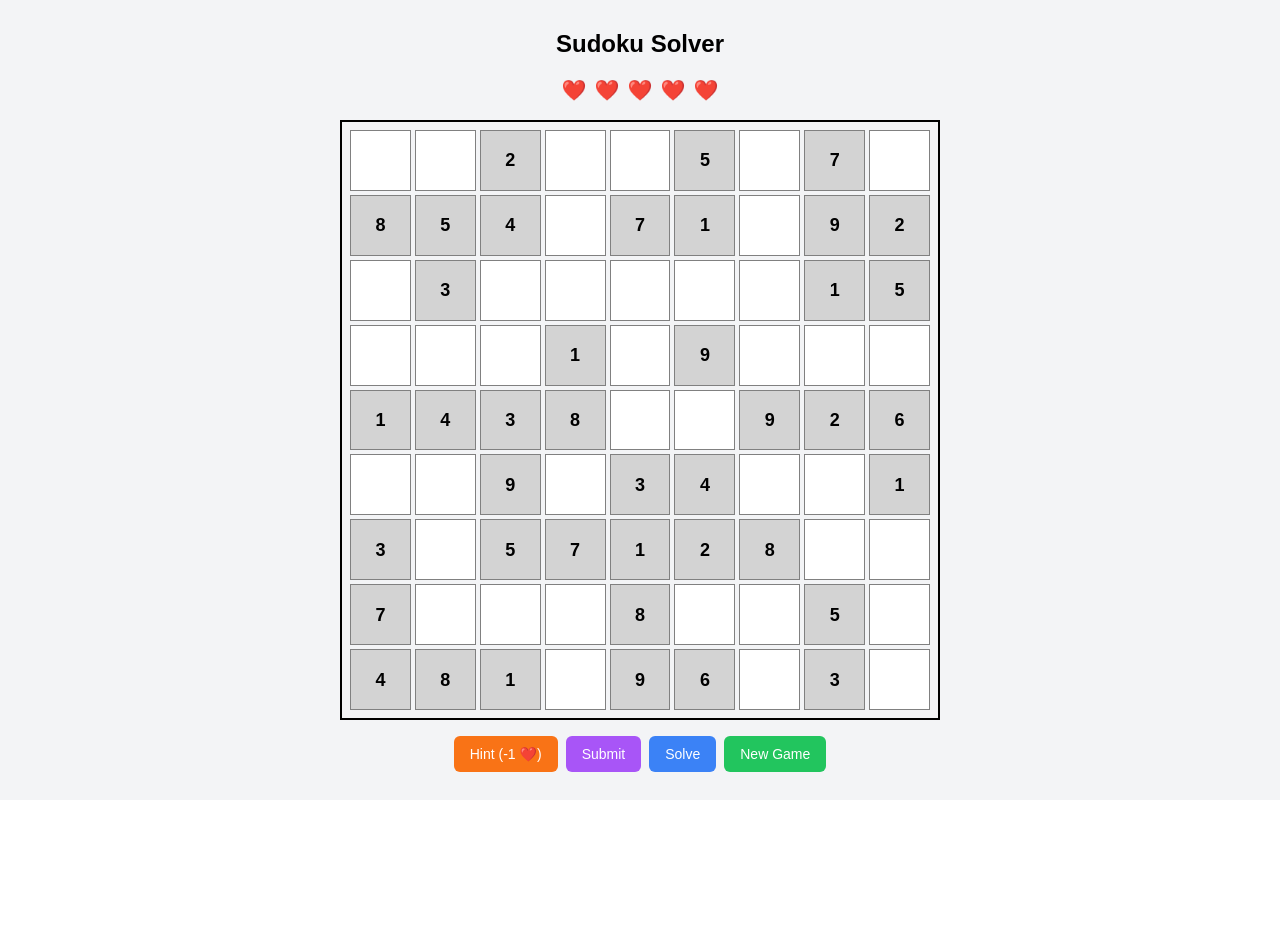
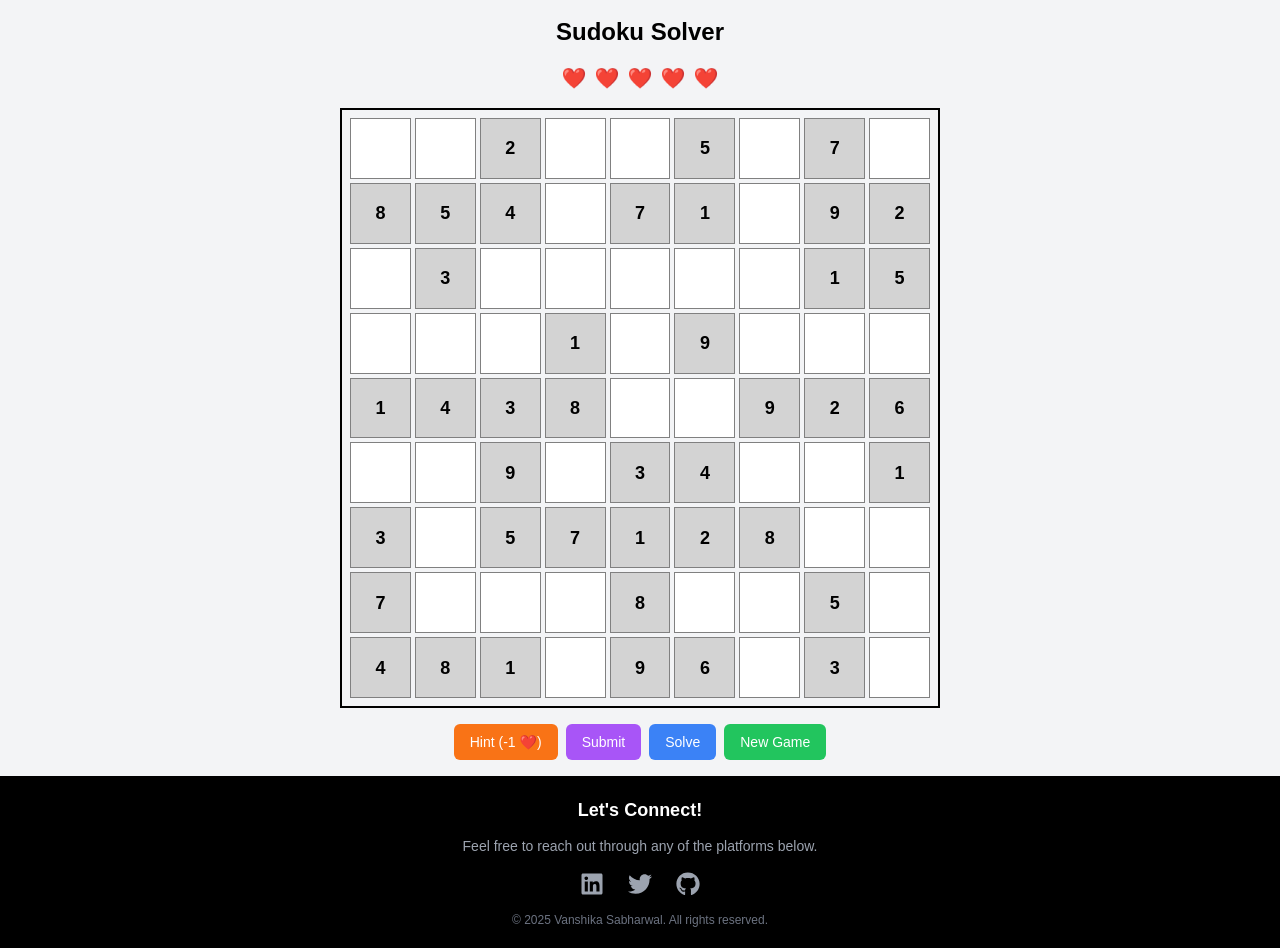
Before and after one commit to VanshikaSabharwal/sudoku-web-app, a Next.js app: page / in a window 1280 px wide. Before the commit the page ends 800 px from the top, so only its background shows below. Built offline with nearby package versions, Linux system fonts and the light colour scheme.

Commit message:
added footer

```diff
--- a/app/components/Footer.tsx
+++ b/app/components/Footer.tsx
@@ -0,0 +1,52 @@
+import Link from "next/link";
+import { FaLinkedin, FaTwitter, FaGithub } from "react-icons/fa";
+
+const Footer = () => {
+  return (
+    <footer className="bg-black text-white py-5 w-full">
+      <div className="max-w-7xl mx-auto px-4 sm:px-6 lg:px-8 flex flex-col items-center text-center">
+        <h2 className="text-base sm:text-lg font-semibold mb-2 sm:mb-3">
+          Let's Connect!
+        </h2>
+        <p className="text-xs sm:text-sm text-gray-400 mb-3 sm:mb-4 max-w-xs sm:max-w-md">
+          Feel free to reach out through any of the platforms below.
+        </p>
+
+        {/* Social Icons */}
+        <div className="flex space-x-4 sm:space-x-6">
+          <Link
+            href="https://www.linkedin.com/in/vanshikasabharwal0006/"
+            target="_blank"
+            rel="noopener noreferrer"
+            className="text-gray-400 hover:text-blue-500 transition duration-300 text-xl sm:text-2xl"
+          >
+            <FaLinkedin />
+          </Link>
+          <Link
+            href="https://x.com/Vanshika_0006"
+            target="_blank"
+            rel="noopener noreferrer"
+            className="text-gray-400 hover:text-blue-400 transition duration-300 text-xl sm:text-2xl"
+          >
+            <FaTwitter />
+          </Link>
+          <Link
+            href="https://github.com/VanshikaSabharwal/sudoku-web-app"
+            target="_blank"
+            rel="noopener noreferrer"
+            className="text-gray-400 hover:text-gray-300 transition duration-300 text-xl sm:text-2xl"
+          >
+            <FaGithub />
+          </Link>
+        </div>
+
+        {/* Copyright */}
+        <p className="text-[10px] sm:text-xs text-gray-500 mt-3 sm:mt-4">
+          © {new Date().getFullYear()} Vanshika Sabharwal. All rights reserved.
+        </p>
+      </div>
+    </footer>
+  );
+};
+
+export default Footer;
--- a/app/components/SudokuBoard.tsx
+++ b/app/components/SudokuBoard.tsx
@@ -137,6 +137,9 @@ const SudokuBoard: React.FC = () => {
             <input
               key={`${i}-${j}`}
               type="text"
+              inputMode="numeric"
+              pattern="[1-9]"
+              maxLength={1}
               value={num === 0 ? "" : num}
               onChange={(e) => handleChange(e, i, j)}
               className="w-full aspect-square text-center border border-gray-500 text-xs sm:text-sm md:text-lg font-bold"
--- a/app/page.tsx
+++ b/app/page.tsx
@@ -1,9 +1,10 @@
 import SudokuBoard from "../app/components/SudokuBoard";
-
+import Footer from "./components/Footer";
 export default function Home() {
   return (
-    <main className="flex justify-center items-center min-h-screen bg-gray-100">
+    <main className="flex justify-center flex-col items-center min-h-screen bg-gray-100">
       <SudokuBoard />
+      <Footer />
     </main>
   );
 }
```
